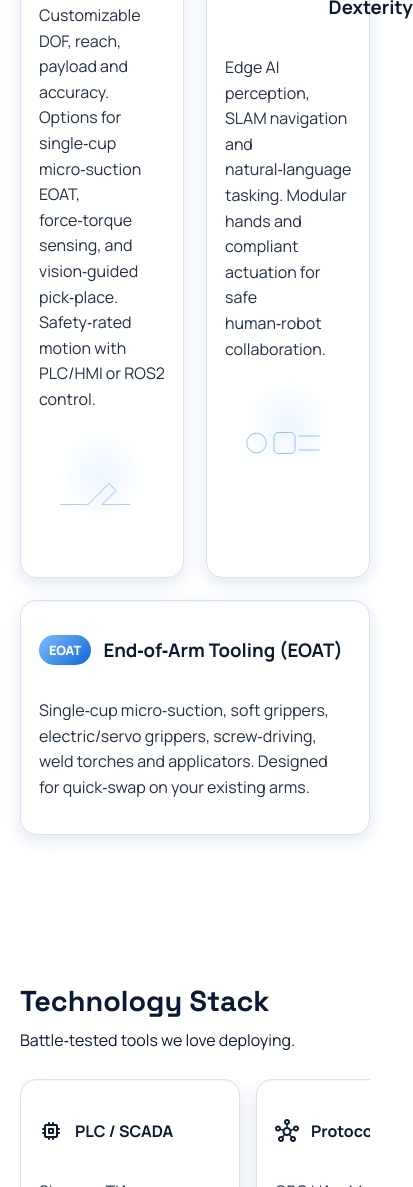
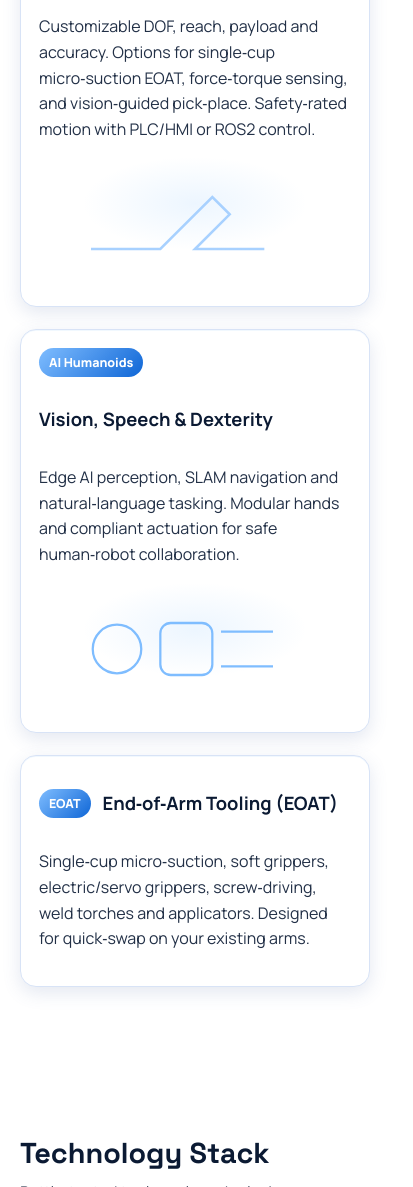
Before and after one commit to weberq/weberq-global-site, a plain HTML site: page index.html in a window 390 px wide. Shown: the part 3853-5040 px from the top of the page, 413 px wide, since content can reach past the window. Drawn offline with nearby package versions, Linux system fonts and the light colour scheme.

Commit message:
Fix robotics section
Signed-off-by: kiranpranay <kiranpranay12@gmail.com>

```diff
--- a/index.html
+++ b/index.html
@@ -351,6 +351,54 @@
         }
       }
 
+      /* Robotics layout */
+      #robotics .robotics-grid {
+        display: grid;
+        grid-template-columns: repeat(12, 1fr);
+        gap: 22px;
+      }
+      #robotics .robotics-grid .card {
+        grid-column: span 6;
+      }
+      #robotics .robotics-grid .card:last-child {
+        grid-column: span 12;
+      }
+
+      /* Tablet: two-up is fine */
+      @media (max-width: 980px) {
+        #robotics .robotics-grid {
+          grid-template-columns: repeat(12, 1fr);
+        }
+        #robotics .robotics-grid .card {
+          grid-column: span 6;
+        }
+        #robotics .robotics-grid .card:last-child {
+          grid-column: span 12;
+        }
+      }
+
+      /* Phones: stack all cards */
+      @media (max-width: 640px) {
+        #robotics .robotics-grid {
+          grid-template-columns: 1fr;
+        }
+        #robotics .robotics-grid .card {
+          grid-column: auto;
+        }
+      }
+
+      /* Small heading & tighter content so nothing clips on small screens */
+      @media (max-width: 640px) {
+        #robotics .card h3 {
+          font-size: 1.25rem;
+          line-height: 1.3;
+        }
+        #robotics .badge {
+          font-size: 0.78rem;
+          padding: 6px 10px;
+        }
+      }
+
       /* CARDS */
       .card {
         position: relative;
@@ -585,6 +633,38 @@
         max-width: 100%;
         pointer-events: none;
         user-select: none;
+      }
+
+      /* --- Robotics & Humanoids: bullet-proof mobile layout --- */
+
+      /* Base: allow cards to shrink inside grid columns */
+      #robotics .grid > .card {
+        min-width: 0;
+      }
+
+      /* Stack sooner (phones + small tablets) even if inline styles exist */
+      @media (max-width: 860px) {
+        #robotics .grid {
+          grid-template-columns: 1fr !important; /* one column */
+        }
+        #robotics .grid > .card {
+          grid-column: 1 / -1 !important; /* ignore span 6/12 inline */
+        }
+      }
+
+      /* Ultra-small phones: tighten headings so nothing clips */
+      @media (max-width: 420px) {
+        #robotics .card .hdr {
+          flex-wrap: wrap;
+        }
+        #robotics .card h3 {
+          font-size: 1.15rem;
+          line-height: 1.25;
+        }
+        #robotics .badge {
+          font-size: 0.78rem;
+          padding: 6px 10px;
+        }
       }
     </style>
   </head>
@@ -866,8 +946,8 @@
           From desktop pick‑and‑place to heavy payload arms — and AI‑driven
           humanoids for service and industrial tasks.
         </p>
-        <div class="grid" style="grid-template-columns: repeat(12, 1fr)">
-          <article class="card reveal" style="grid-column: span 6">
+        <div class="grid robotics-grid">
+          <article class="card reveal">
             <div class="hdr">
               <span class="badge">Robotic Arms</span>
               <h3>Mini, Mid & Heavy‑Duty</h3>
@@ -886,7 +966,7 @@
               </svg>
             </div>
           </article>
-          <article class="card reveal" style="grid-column: span 6">
+          <article class="card reveal">
             <div class="hdr">
               <span class="badge">AI Humanoids</span>
               <h3>Vision, Speech & Dexterity</h3>
@@ -906,7 +986,7 @@
               </svg>
             </div>
           </article>
-          <article class="card reveal" style="grid-column: span 12">
+          <article class="card reveal">
             <div class="hdr">
               <span class="badge">EOAT</span>
               <h3>End‑of‑Arm Tooling (EOAT)</h3>
```
